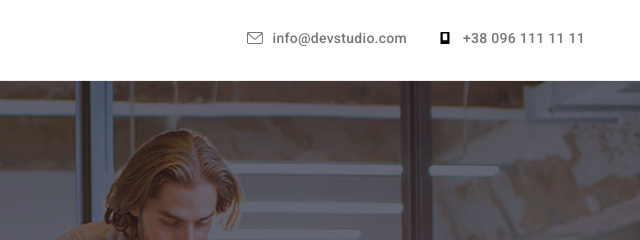
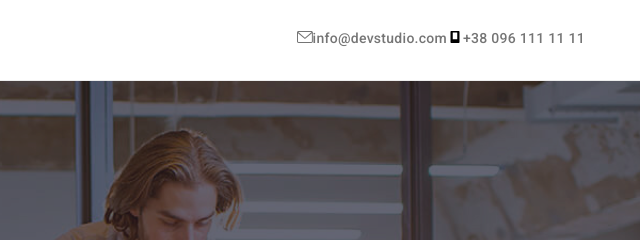
Before and after one commit to Serji2158/goit-markup-hw-04, a plain HTML site: page index.html in a window 1280 px wide. Shown: the top 240 px of the page, 640-1280 px from the left. Drawn offline with nearby package versions, Linux system fonts and the light colour scheme.

Commit message:
Update index.html

```diff
--- a/index.html
+++ b/index.html
@@ -24,26 +24,10 @@
                         <li class="menu"><a href="" class="header-title">Контакты</a></li>
                     </ul>
                 </nav>
-                    <ul class="list-contacts">
-                        <div class="list-contacts-mail">
-                            <a class="list-contacts-e-mail" href="">
-                                <svg class="list-contacts-e-mail-envelop" width="16" height="12">
-                                    <use href="./images/symbol-defs.svg#icon-envelope"></use>
-                                </svg>
-                            </a>
-                            <li class="menu-contacts email"><a href="mailto:info@devstudio.com" class="header-contacts">info@devstudio.com</a></li>
-                        </div>
-                        <div class="list-contacts-smartphone">
-                            <a class="list-contacts-smartphone-voice" href="">
-                                <svg class="list-contacts-smartphone-voice-connect" width="16" height="12">
-                                    <use href="./images/symbol-defs.svg#icon-smartphone"></use>
-                                </svg>
-                            </a>
-                            <li class="menu-contacts phone"><a href="tel:+380961111111" class="header-contacts">+38 096 111 11 11</a></li>
-                            </li>
-                        </div>
-                    </ul>
-                </div>
+                <ul class="list-contacts">
+                    <li class="menu-contacts email"><a href="mailto:info@devstudio.com" class="header-contacts"><svg class="list-contacts-e-mail-envelop" width="16" height="12"><use href="./images/symbol-defs.svg#icon-envelope"></use></svg>info@devstudio.com</a></li>
+                    <li class="menu-contacts phone"><a href="tel:+380961111111" class="header-contacts"><svg class="list-contacts-smartphone-voice-connect" width="16" height="12"><use href="./images/symbol-defs.svg#icon-smartphone"></use></svg>+38 096 111 11 11</a></li>
+                </ul>
             </div>
         </header>
         <!--Основная часть-->
```
